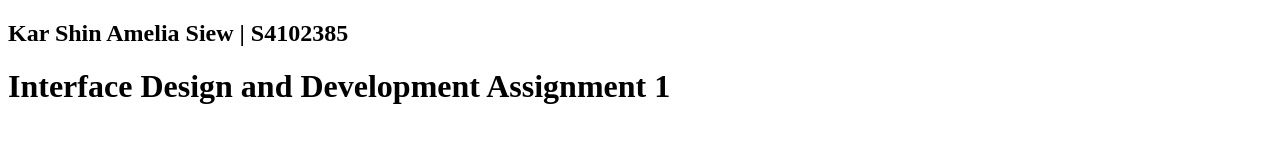
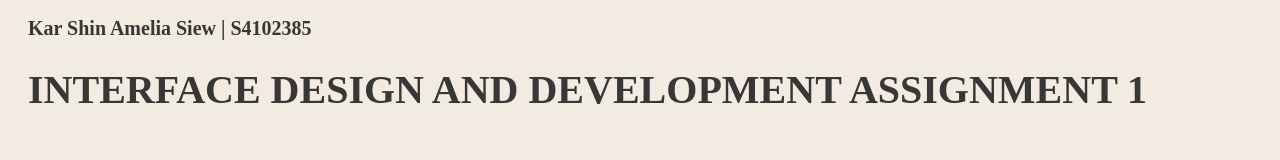
Before and after one commit to Ameliasks/interface-a1, a plain HTML site: page index.html in a window 1280 px wide. Drawn offline with Linux system fonts and the light colour scheme; a web font is replaced by a local one.

Commit message:
font changes

```diff
--- a/index.html
+++ b/index.html
@@ -4,10 +4,11 @@
     <meta charset="UTF-8" />
     <meta name="viewport" content="width=device-width, initial-scale=1.0" />
     <title>Interface Design and Development Assignment 1</title>
+    <link rel="stylesheet" href="style.css" />
   </head>
   <header>
     <h2>Kar Shin Amelia Siew | S4102385</h2>
-    <h1>Interface Design and Development Assignment 1</h1>
+    <h1>INTERFACE DESIGN AND DEVELOPMENT ASSIGNMENT 1</h1>
   </header>
   <body></body>
 </html>
--- /dev/null
+++ b/style.css
@@ -0,0 +1,18 @@
+@import url("https://fonts.googleapis.com/css2?family=Bitcount+Prop+Single:wght@100..900&family=Sorts+Mill+Goudy:ital@0;1&display=swap");
+
+body {
+  background-color: rgb(241, 235, 226);
+}
+
+h1 {
+  color: rgb(55, 55, 55);
+  margin-left: 20px;
+  font-family: "Times New Roman", serif;
+  font-size: 40px; /* Sets base font size for the body */
+}
+
+h2 {
+  color: rgb(55, 55, 55);
+  margin-left: 20px;
+  font-size: 20px; /* Sets base font size for the body */
+}
```
